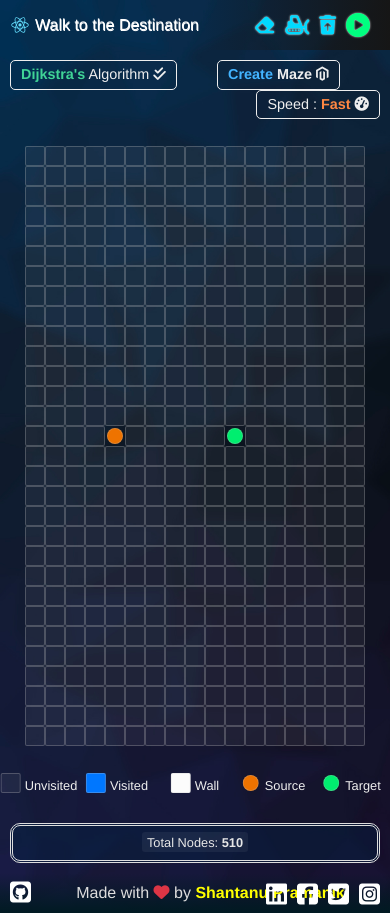
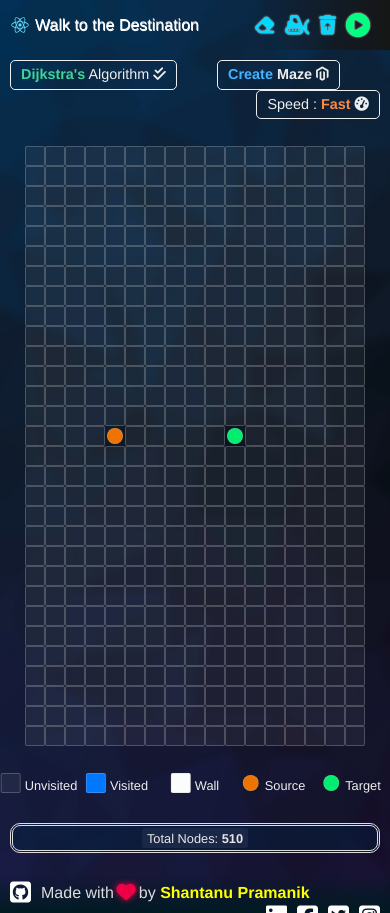
Before and after one commit to shantanu0323/walk_to_the_destination, a React (Create React App) app: page / in a window 390 px wide. Built offline with nearby package versions, Linux system fonts and the light colour scheme.

Commit message:
[UI] Made more resposible

```diff
--- a/src/App.js
+++ b/src/App.js
@@ -59,6 +59,7 @@ class App extends Component {
         numberOfVisitedNodes: null,
         pathLength: null,
         timeTaken: null,
+        targetReached: true,
         interactionDone: false,
     };
 
@@ -251,6 +252,7 @@ class App extends Component {
                                 visitedNodes[i].x === this.state.target.x &&
                                 visitedNodes[i].y === this.state.target.y
                             ) {
+                                this.setState({ targetReached: true });
                                 document
                                     .querySelector(".node.node-source")
                                     .classList.add(
@@ -287,7 +289,8 @@ class App extends Component {
                                     }, this.state.speed * k * 2);
                                 }
                             } else {
-                                alert("Target NOT Reachable");
+                                this.setState({ targetReached: false });
+                                console.log("Target NOT Reachable");
                                 this.stopLoading();
                             }
                         }, this.state.speed + 500);
@@ -345,10 +348,11 @@ class App extends Component {
                     numberOfVisitedNodes={this.state.numberOfVisitedNodes}
                     pathLength={this.state.pathLength}
                     timeTaken={this.state.timeTaken}
+                    targetReached={this.state.targetReached}
                 />
                 <Copyright />
                 {this.state.rows !== 0 && this.state.columns !== 0 ? (
-                    window.innerWidth > 1165 ? (
+                    window.innerWidth > 950 ? (
                         <Interact
                             startLoading={this.startLoading}
                             stopLoading={this.stopLoading}
--- a/src/components/Copyright/copyright.css
+++ b/src/components/Copyright/copyright.css
@@ -27,12 +27,31 @@
     transform: translateY(-110%);
 }
 
+@media only screen and (max-width: 800px) {
+    .copyright-container .copyright {
+        float: left;
+        padding-left: 10px;
+    }
+    .copyright-container .social-links {
+        float: right;
+        padding-right: 10px;
+        transform: translateY(-50%);
+    }
+}
+
 .copyright-container .copyright a,
 .copyright-container .copyright a:hover {
     text-decoration: none;
     font-weight: bold;
     color: yellow;
     transition: all 0.3s;
+}
+
+.copyright-container .copyright .fa-heart {
+    color: rgb(238, 0, 71);
+    animation-name: anim-not-reachable;
+    animation-duration: 1s;
+    animation-iteration-count: infinite;
 }
 
 .copyright-container .copyright a:hover {
@@ -57,3 +76,16 @@
 .copyright-container .social-links a {
     margin-left: 10px;
 }
+
+@keyframes anim-not-reachable {
+    0%,
+    100% {
+        text-shadow: 0px 0px 5px rgb(238, 0, 71);
+        transform: scale(1.2);
+    }
+    50% {
+        color: rgba(238, 0, 71, 0.397);
+        text-shadow: none;
+        transform: scale(1);
+    }
+}
--- a/src/components/Copyright/copyright.jsx
+++ b/src/components/Copyright/copyright.jsx
@@ -9,7 +9,7 @@ const Copyright = () => {
                 </a>
             </div>
             <div className="copyright">
-                Made with <i className="fas fa-heart text-danger"></i> by{" "}
+                Made with <i className="fas fa-heart"></i> by{" "}
                 <a href="https://shantanu0323.github.io">Shantanu Pramanik</a>
             </div>
             <div className="social-links">
--- a/src/components/Insights/insights.css
+++ b/src/components/Insights/insights.css
@@ -2,7 +2,7 @@
     float: left;
     left: 0;
     width: 100vw;
-    height: 60px;
+    min-height: 60px;
     color: #ddd;
     text-align: center;
 }
@@ -25,7 +25,7 @@
     position: relative;
     top: 50%;
     display: inline-block;
-    transform: translateY(calc(-50% - 3px));
+    /* transform: translateY(calc(-50% - 3px)); */
     text-align: center;
     margin-left: 5px;
     margin-right: 5px;
@@ -59,3 +59,22 @@
     background-color: rgb(0, 238, 111);
     color: #313131;
 }
+
+.insights-container span.insights-target-not-reached {
+    background-color: rgb(238, 0, 71);
+    color: #e7e7e7;
+    animation-name: anim-not-reachable;
+    animation-duration: 1s;
+    animation-iteration-count: infinite;
+}
+
+@keyframes anim-not-reachable {
+    0%,
+    100% {
+        box-shadow: 0px 0px 10px 1px rgb(238, 0, 71);
+    }
+    50% {
+        background-color: rgba(238, 0, 71, 0.397);
+        box-shadow: none;
+    }
+}
--- a/src/components/Insights/insights.jsx
+++ b/src/components/Insights/insights.jsx
@@ -8,6 +8,7 @@ const Insights = (props) => {
         numberOfVisitedNodes,
         pathLength,
         timeTaken,
+        targetReached,
     } = props;
     return (
         <section className="insights-container">
@@ -27,7 +28,7 @@ const Insights = (props) => {
                         Visited Nodes: <strong>{numberOfVisitedNodes}</strong>
                     </span>
                 ) : null}
-                {pathLength ? (
+                {pathLength && targetReached ? (
                     <span className="insights insights-path">
                         Length of Path: <strong>{pathLength}</strong>
                     </span>
@@ -46,6 +47,11 @@ const Insights = (props) => {
                         </strong>
                     </span>
                 ) : null}
+                {!targetReached && numberOfVisitedNodes ? (
+                    <span className="insights insights-target-not-reached">
+                        <strong>Target NOT Reachable</strong>
+                    </span>
+                ) : null}
             </div>
         </section>
     );
--- a/src/components/NavBar/navbar.css
+++ b/src/components/NavBar/navbar.css
@@ -49,7 +49,7 @@
         rgb(22, 22, 22),
         rgba(100, 100, 100, 0)
     );
-    padding-left: 50px;
+    padding-left: 10px;
     padding-right: 10px;
 }
 
@@ -109,7 +109,13 @@
 .navbar-custom .actions-container #btn-start-walking:hover i {
     transform: translateY(0%) rotate(360deg) !important;
 }
-@media only screen and (max-width: 600px) {
+@media only screen and (max-width: 1140px) {
+    .navbar-custom .actions-container button span {
+        display: none;
+    }
+}
+
+@media only screen and (max-width: 800px) {
     .navbar-custom .walking-options {
         width: 100vw;
         text-align: center;
@@ -125,9 +131,6 @@
     }
     .navbar-custom .walking-options ul li:last-child {
         float: right;
-    }
-    .navbar-custom .actions-container button span {
-        display: none;
     }
 }
 
--- a/src/components/Node/node.jsx
+++ b/src/components/Node/node.jsx
@@ -41,7 +41,7 @@ class Node extends Component {
 
     getNodeStateClass(nodeState, interactionDone) {
         let classes = "";
-        if (!interactionDone && !this.props.legend && window.innerWidth > 1165)
+        if (!interactionDone && !this.props.legend && window.innerWidth > 950)
             classes += "node-circle ";
         classes += "node node-";
         switch (nodeState) {
```
